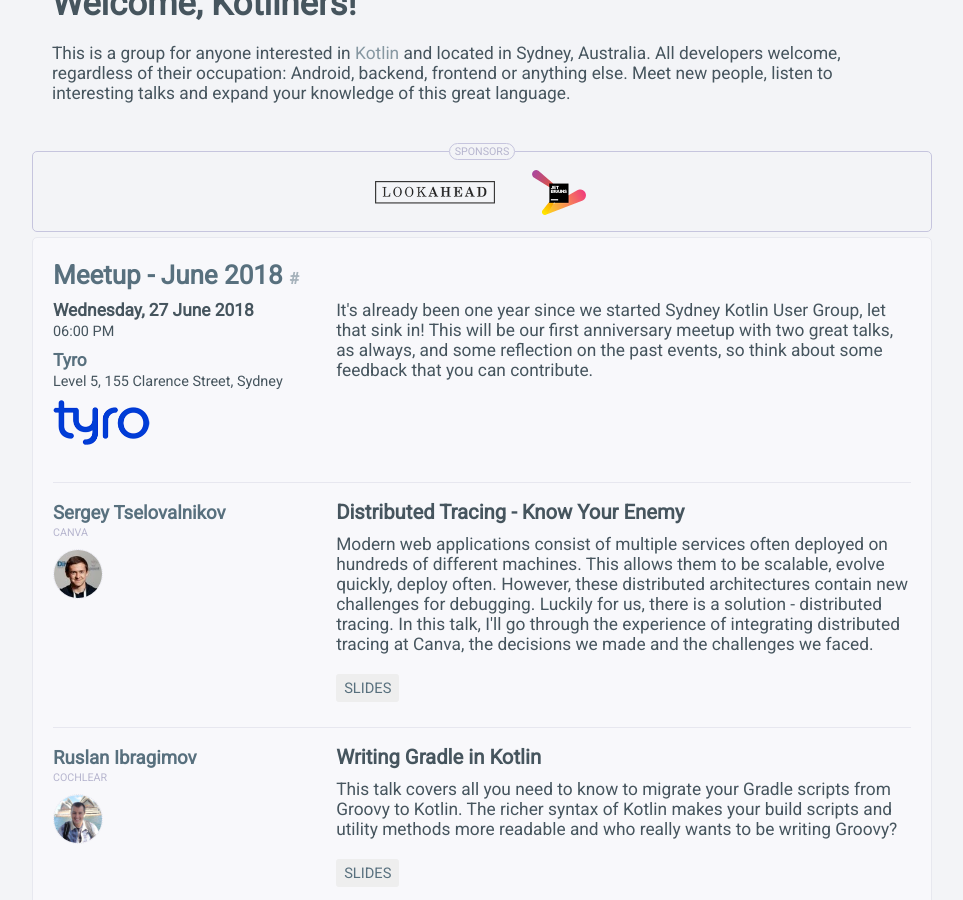
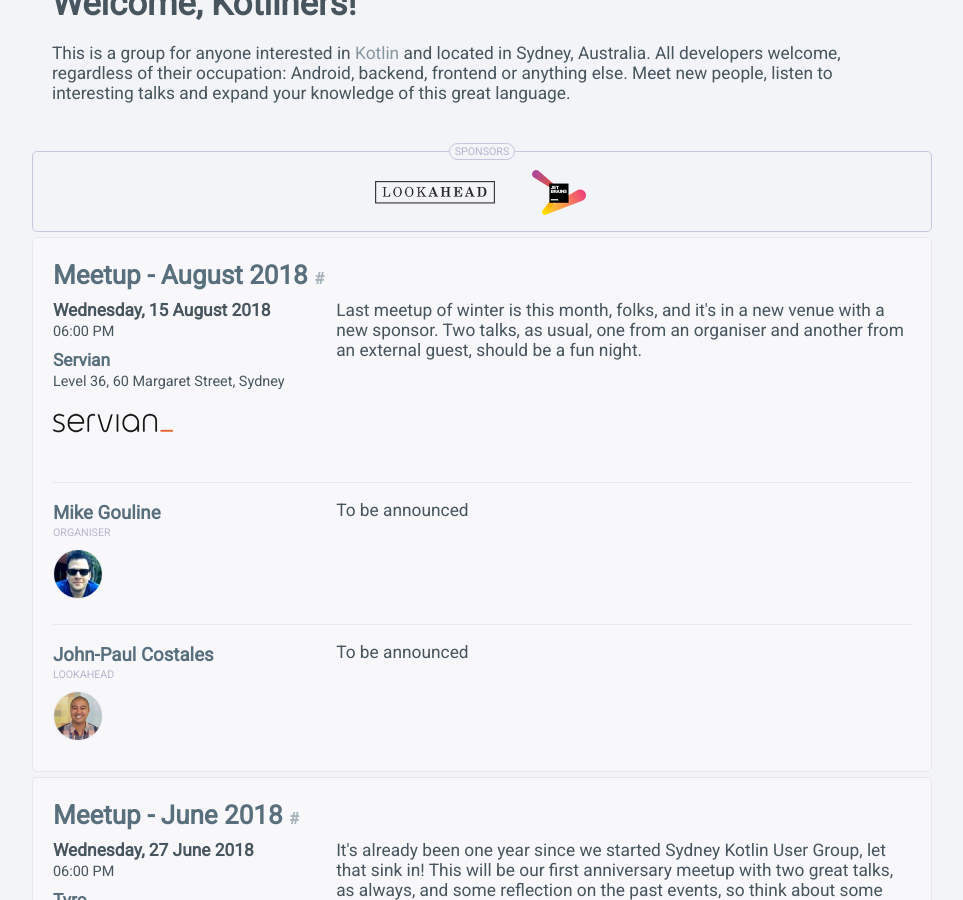
Before and after one commit to garethsime/sydkotlin.github.io, a Jekyll site: the page built from index.html, in a window 1280 px wide and 900 px high, scrolled down 207 px. Shown: the whole window, without its empty margins (158-1121 px from the left). Built offline with Jekyll 4.4.1, drawn with Linux system fonts in a browser that asks for light colours; nearby versions of some CDN libraries.

Commit message:
August meetup

```diff
--- a/_data/events.yml
+++ b/_data/events.yml
@@ -553,3 +553,34 @@
       links:
         - title: Slides
           url: https://docs.google.com/presentation/d/1tggdMkEsMO6Pf9qEbMUgD1-HjUGXQW1kvPpYflajaCw
+
+- id: meetup-august-2018
+  title: "Meetup - August 2018"
+  url: https://www.meetup.com/sydney-kotlin/events/253400140/
+  date: 2018-08-15T18:00:00+11
+  description: >
+    Last meetup of winter is this month, folks, and it's in a new venue with a new sponsor. Two talks, as usual, one from an
+    organiser and another from an external guest, should be a fun night.
+
+  location:
+    name: Servian
+    address: Level 36, 60 Margaret Street, Sydney
+    url: https://goo.gl/maps/6pAi5rnmxLx
+
+  sponsor:
+    name: Servian
+    url: https://www.servian.com/
+    image: sponsors/servian.png
+
+  talks:
+    - speaker:
+        name: Mike Gouline
+        title: Organiser
+        url: https://twitter.com/mgouline
+        image: profiles/mgouline.jpg
+
+    - speaker:
+        name: John-Paul Costales
+        title: Lookahead
+        url: https://twitter.com/jpcostales
+        image: profiles/jpcostales.png
```
Also changed, not shown: assets/profiles/jpcostales.png (added), assets/sponsors/servian.png (added).
